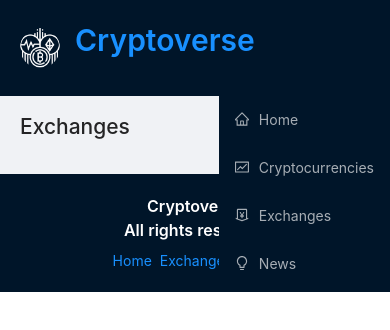
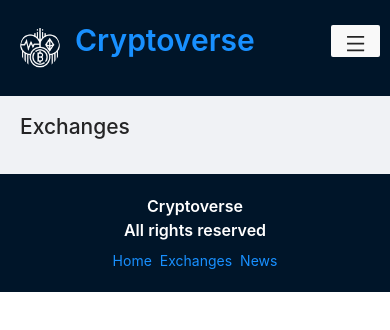
Before and after one commit to jondhill333/cryptoverse-react, a React (Create React App) app in the folder crypto-app-react/: page /exchanges in a window 390 px wide. Shown: the top 330 px of the page. Built offline with nearby package versions, Linux system fonts and the light colour scheme.

Commit message:
Add  navbar responsive

```diff
--- a/crypto-app-react/src/components/Navbar.jsx
+++ b/crypto-app-react/src/components/Navbar.jsx
@@ -1,4 +1,4 @@
-import React from "react";
+import React, { useState, useEffect } from "react";
 import { Button, Menu, Typography, Avatar } from "antd";
 import { Link } from "react-router-dom";
 import {
@@ -12,6 +12,25 @@ import {
 import icon from "../images/cryptoverse.png";
 
 const Navbar = () => {
+  const [activeMenu, setActiveMenu] = useState(true);
+  const [screenSize, setScreenSize] = useState(null);
+
+  useEffect(() => {
+    const handleResize = () => setScreenSize(window.innerWidth);
+    window.addEventListener("resize", handleResize);
+    handleResize();
+
+    return () => window.removeEventListener("resize", handleResize);
+  }, []);
+
+  useEffect(() => {
+    if (screenSize < 768) {
+      setActiveMenu(false);
+    } else {
+      setActiveMenu(true);
+    }
+  }, [screenSize]);
+
   return (
     <div className="nav-container">
       <div className="logo-container">
@@ -19,8 +38,15 @@ const Navbar = () => {
         <Typography.Title level={2} className="logo">
           <Link to="/">Cryptoverse</Link>
         </Typography.Title>
-        {/* <Button className="menu-control-container"></Button> */}
+        <Button
+          className="menu-control-container"
+          onClick={() => setActiveMenu(!activeMenu)}
+        >
+          <MenuOutlined />
+        </Button>
       </div>
+
+      {activeMenu && (
         <Menu theme="dark">
           <Menu.Item icon={<HomeOutlined />}>
             <Link to="/">Home</Link>
@@ -35,6 +61,7 @@ const Navbar = () => {
             <Link to="/news">News</Link>
           </Menu.Item>
         </Menu>
+      )}
     </div>
   );
 };
```
Lines whose indentation alone changed are shown as unchanged.
